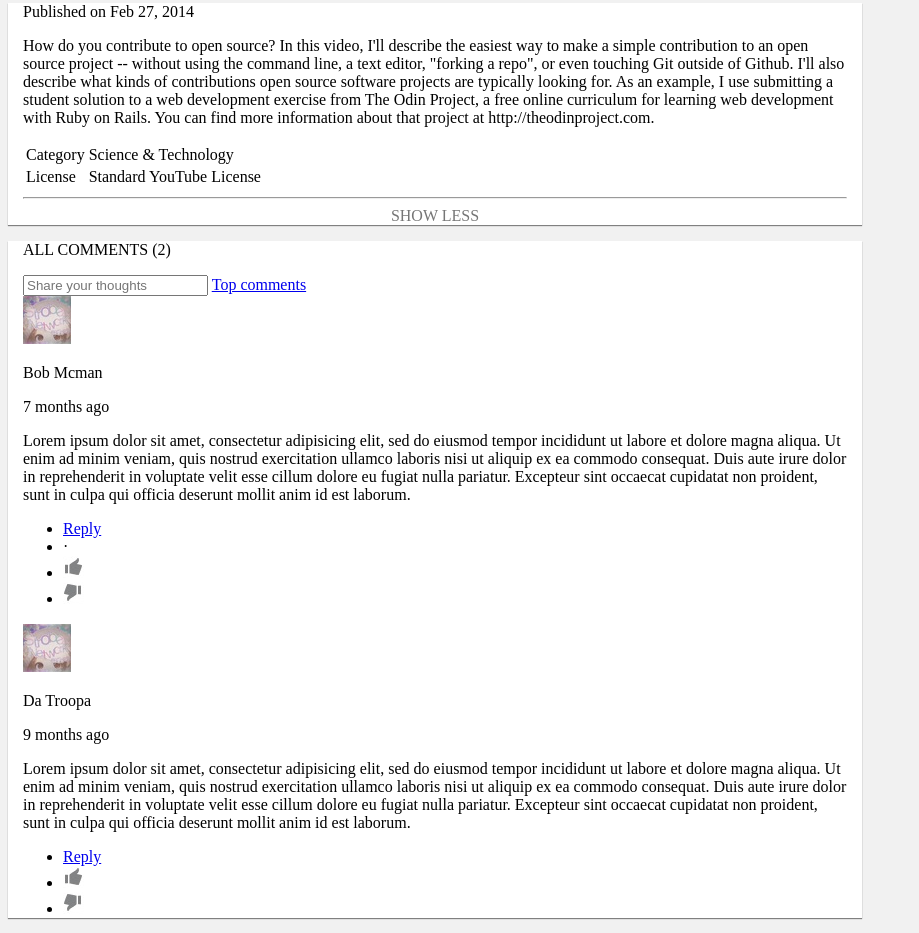
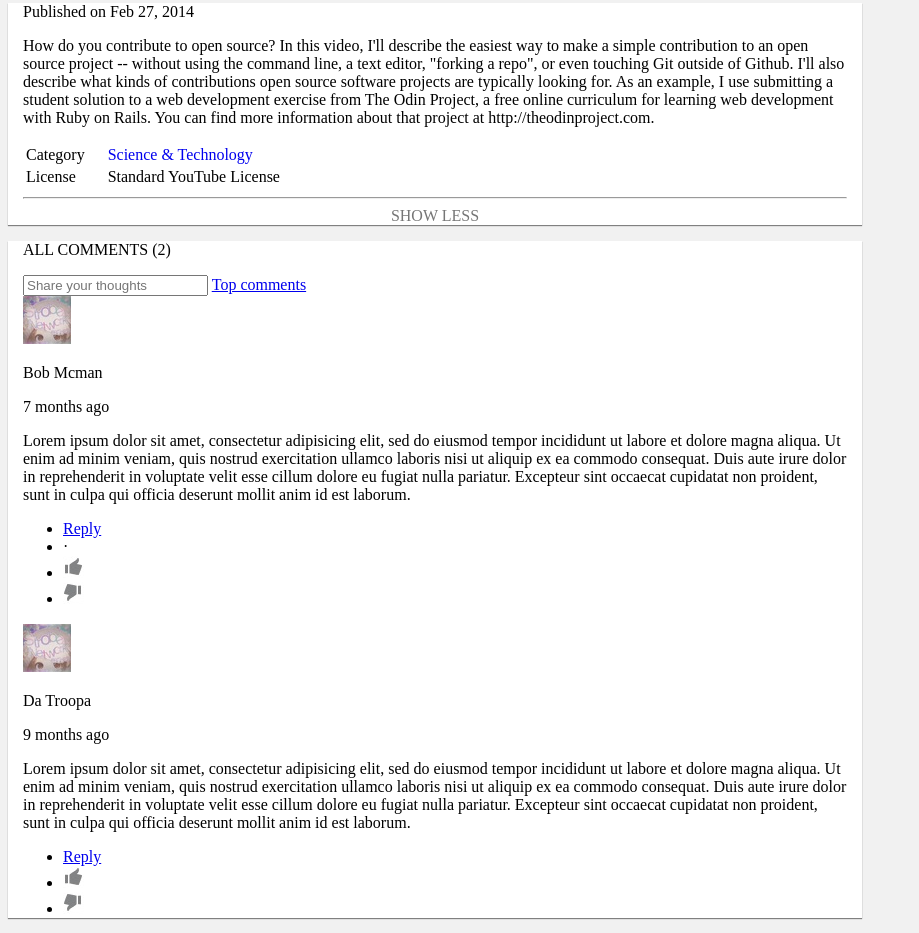
Before and after one commit to Armando-developer/odin-video-embedding, a plain HTML site: page Index.html in a window 1280 px wide. Shown: the part 1289-2222 px from the top of the page, without its empty margins (0-919 px from the left). Drawn offline with nearby package versions, Linux system fonts and the light colour scheme.

Commit message:
spaced out table and turned category into link

```diff
--- a/Index.html
+++ b/Index.html
@@ -99,7 +99,7 @@
 		  	<table>
 		  		<tr>
 		  			<td>Category</td>
-		  			<td>Science & Technology</td>
+		  			<td><a href="#">Science & Technology</a></td>
 		  		</tr>
 		  		<tr>
 		  			<td>License</td>
--- a/Styles/style.css
+++ b/Styles/style.css
@@ -104,6 +104,18 @@ Info
 /*
 Desc
 */
+
+tr td:nth-child(even){
+  padding-left: 20px;
+}
+
+td a{
+  text-decoration: none;
+}
+
+td a:hover{
+  text-decoration: underline;
+}
 
 .showmore a{
   width: 100%;
```
